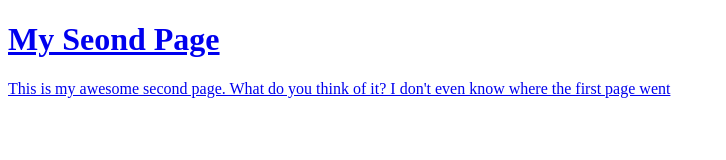
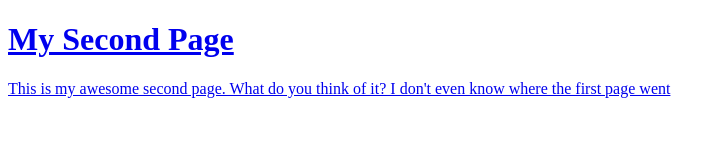
Before and after one commit to jessgoldbach/elephants, a plain HTML site: page page2.html in a window 1280 px wide. Shown: the whole page, without its empty margins (0-726 px from the left). Drawn offline with Linux system fonts and the light colour scheme.

Commit message:
Update page2.html

```diff
--- a/page2.html
+++ b/page2.html
@@ -9,7 +9,7 @@
 <!-- this is the stuff the user will see -->
 <body>
 <a href="index.html"</a>
-<h1>My Seond Page</h1>
+<h1>My Second Page</h1>
 <p> This is my awesome second page. What do you think of it? I don't even know where the first page went</p>
 
 </body>
```
